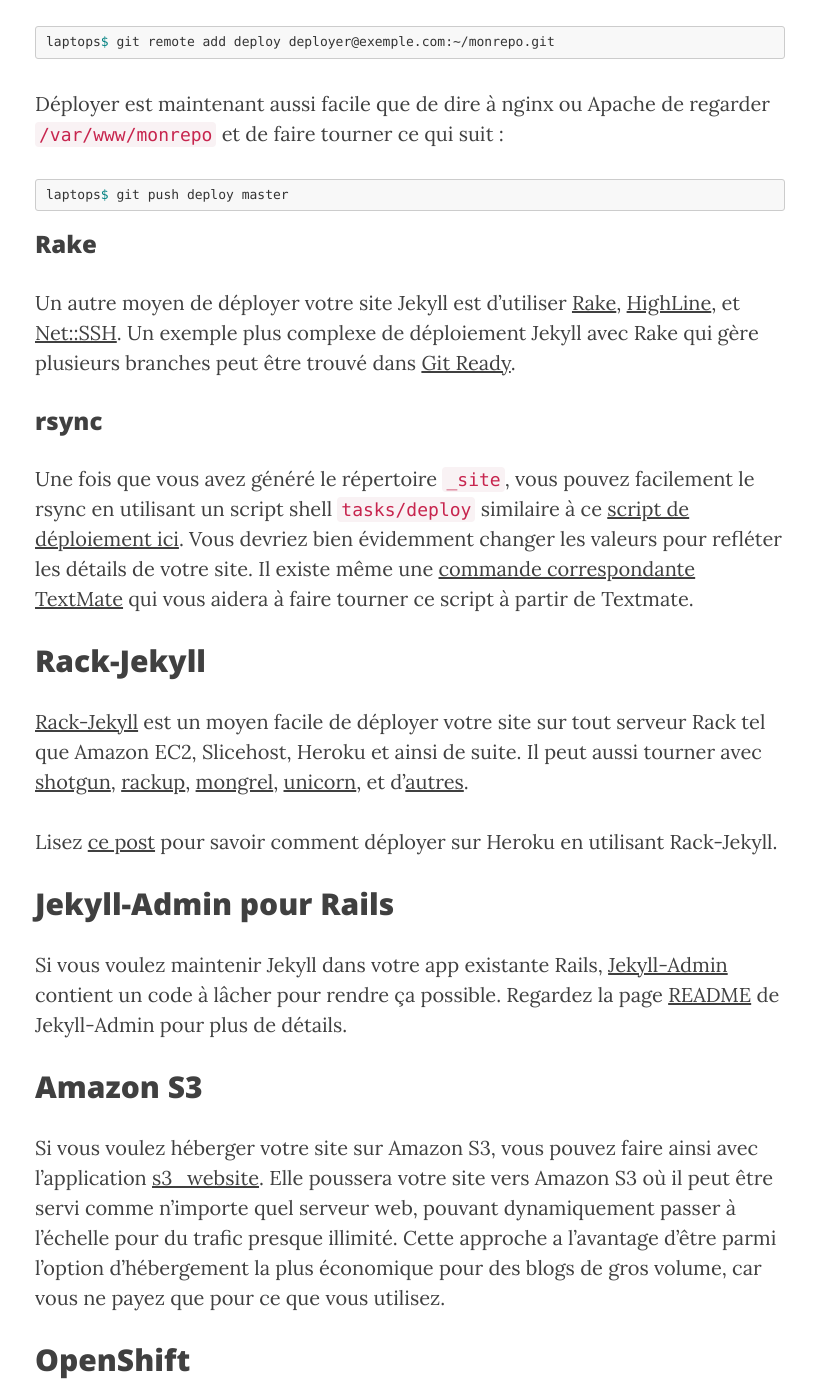
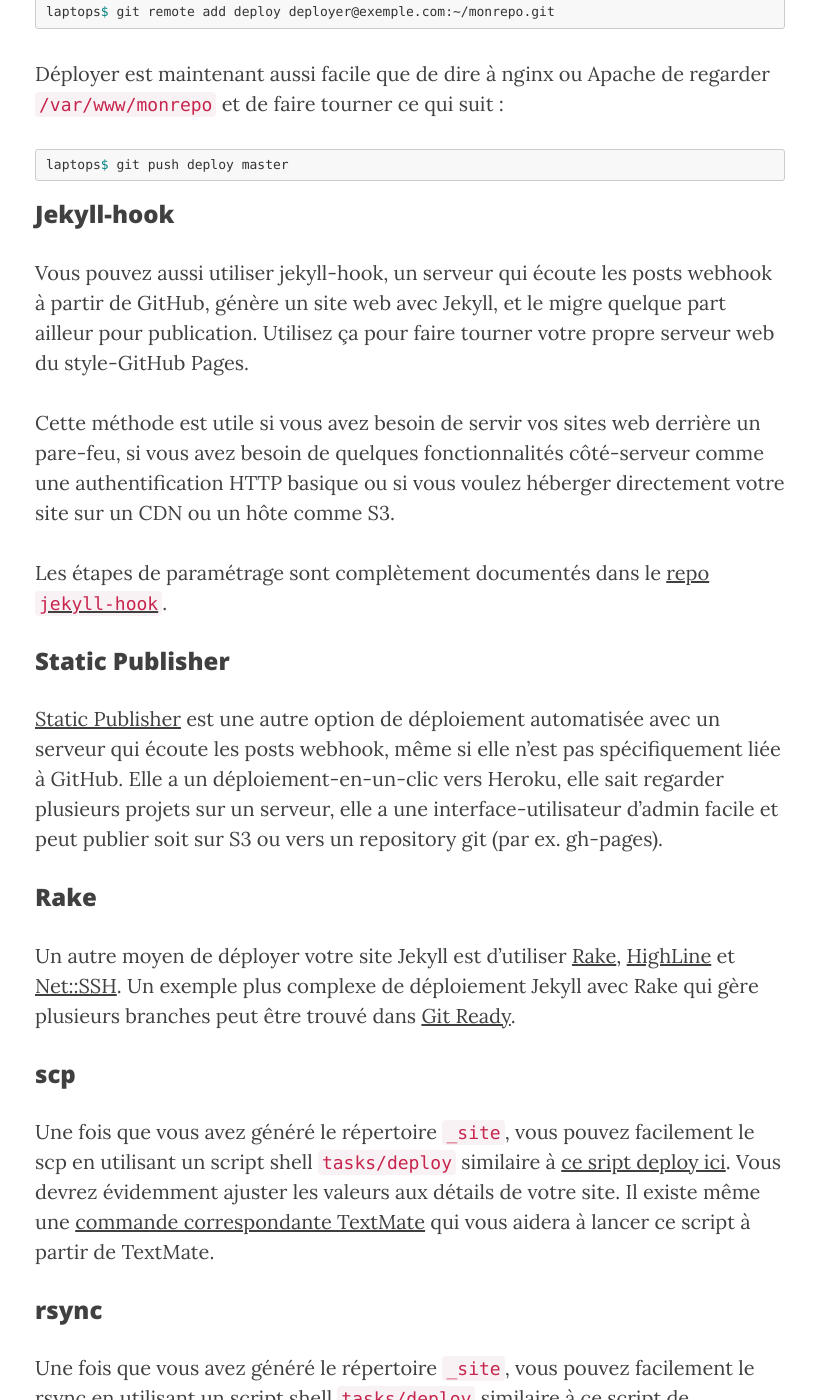
Before and after one commit to ChristopheDucamp/xtof-clean-blog, a Jekyll site: the page built from _posts/2014-01-12-deploiement-Jekyll.markdown, in a window 1280 px wide and 1400 px high, scrolled down 3153 px. Shown: the whole window, without its empty margins (230-1046 px from the left). Built offline with Jekyll 4.4.1, drawn with Linux system fonts in a browser that asks for light colours; nearby versions of some CDN libraries; comment, search, counter and statistics services are not loaded; some of the changed text lies outside the part shown.

Commit message:
Updated 2014-01-12-deploiement-Jekyll.markdown

```diff
--- a/_posts/2014-01-12-deploiement-Jekyll.markdown
+++ b/_posts/2014-01-12-deploiement-Jekyll.markdown
@@ -36,7 +39,6 @@ ftp_passive: false
 
 Pour générer le site et le déployer, il me suffit alors de reprendre la ligne de commande, de me placer à la racine du projet puis de taper la commande :
 
-
 {% highlight bash %}
 $ glynn
 {% endhighlight %}
@@ -46,24 +48,23 @@ $ glynn
 
 ## Serveur web auto-géré
 
-Si vous avez un accès direct au serveur de déploiement, le processus est en fait le même, si ce n'est que vous pourriez disposer d'autres méthodes vous étant réservées
-(comme des accès `scp`, ou même un accès direct au système de fichiers). Souvenez-vous simplement de vous assurer que les contenus du répertoire `_site` généré soient placés dans le bon répertoire web racine de votre serveur web.
+Si vous avez un accès direct au serveur web de déploiement, le processus est en fait le même, si ce n'est que vous pourriez disposer d'autres méthodes vous étant réservées (comme des accès `scp`, ou même un accès direct au système de fichiers). Souvenez-vous simplement de vous assurer que les contenus du répertoire `_site` généré soient placés dans le bon répertoire web racine de votre serveur web.
 
 
 ##  Méthodes automatisées
 
-Il existe aussi un certain nombre de moyens pour automatiser facilement le déploiement d'un site Jekyll. Si vous avez une autre méthode non listée ci-dessous, nous adorerions l'ajouter si vous [y avez contribué](../contributing/) afin que tous les autres puissent aussi en profiter.
+Il existe aussi un certain nombre de moyens pour automatiser facilement le déploiement d'un site Jekyll. Si vous avez une autre méthode non listée ci-dessous, nous adorerions l'ajouter si vous [y avez contribué](http://jekyllrb.com/docs/contributing/) afin que tous les autres puissent aussi en profiter.
 
 ###  Git post-update hook
 
 Si vous stockez votre site jekyll dans [Git](http://git-scm.com/) (vous utilisez un contrôle de version, non ?), il est vraiment facile d'automatiser le processus de déploiement en réglant un hook de mise-à-jour-post dans votre dépôt Git, [comme ceci](http://web.archive.org/web/20091223025644/http://www.taknado.com/en/2009/03/26/deploying-a-jekyll-generated-site/).
 
-### Git post-receive hook
+### Git hook post-receive
 
 Pour faire qu'un serveur distant gère le déploiement pour vous à chaque fois que vous poussez des modifications en utilisant Git, vous pouvez créer un compte utilisateur qui dispose de toutes les clés publiques qui sont autorisées pour déployer dans son fichier `authorized_keys`.  Une fois cela mis en place, régler le hook post-receive se fait comme suit :
 
 {% highlight bash %}
-laptop$ ssh deployer@example.com
+laptop$ ssh deployer@exemple.com
 server$ mkdir monrepo.git
 server$ cd monrepo.git
 server$ git --bare init
@@ -84,7 +85,7 @@ rm -Rf $TMP_GIT_CLONE
 exit
 {% endhighlight %}
 
-Pour finir, faites tourner la commande suivante sur n'importe quel ordinateur d'utilisateur ayant de déployer en utilisant ce hook :
+Pour finir, faites tourner la commande suivante sur n'importe quel ordinateur d'utilisateur ayant besoin de déployer en utilisant ce hook :
 
 {% highlight bash %}
 laptops$ git remote add deploy deployer@exemple.com:~/monrepo.git
@@ -97,16 +98,94 @@ Déployer est maintenant aussi facile que de dire à nginx ou Apache de regarder
 laptops$ git push deploy master
 {% endhighlight %}
 
+### Jekyll-hook
+
+Vous pouvez aussi utiliser jekyll-hook, un serveur qui écoute les posts webhook à partir de GitHub, génère un site web avec Jekyll, et le migre quelque part ailleur pour publication. Utilisez ça pour faire tourner votre propre serveur web du style-GitHub Pages.
+
+Cette méthode est utile si vous avez besoin de servir vos sites web derrière un pare-feu, si vous avez besoin de quelques fonctionnalités côté-serveur comme une authentification HTTP basique ou si vous voulez héberger directement votre site sur un CDN ou un hôte comme S3.
+
+Les étapes de paramétrage sont complètement documentés dans le
+[repo `jekyll-hook`](https://github.com/developmentseed/jekyll-hook).
+
+### Static Publisher
+
+[Static Publisher](https://github.com/static-publisher/static-publisher) est une autre option de déploiement automatisée avec un serveur qui écoute les posts webhook, même si elle n'est pas spécifiquement liée à GitHub. Elle a un déploiement-en-un-clic vers Heroku, elle sait regarder plusieurs projets sur un serveur, elle a une interface-utilisateur d'admin facile et peut publier soit sur S3 ou vers un repository git (par ex. gh-pages).
+
 ### Rake
 
-Un autre moyen de déployer votre site Jekyll est d'utiliser [Rake](https://github.com/jimweirich/rake), [HighLine](https://github.com/JEG2/highline), et [Net::SSH](http://net-ssh.rubyforge.org/). Un exemple plus complexe de déploiement Jekyll avec Rake qui gère plusieurs branches peut être trouvé dans [Git Ready](https://github.com/gitready/gitready/blob/cdfbc4ec5321ff8d18c3ce936e9c749dbbc4f190/Rakefile).
+Un autre moyen de déployer votre site Jekyll est d'utiliser [Rake](https://github.com/jimweirich/rake), [HighLine](https://github.com/JEG2/highline) et [Net::SSH](http://net-ssh.rubyforge.org/). Un exemple plus complexe de déploiement Jekyll avec Rake qui gère plusieurs branches peut être trouvé dans [Git Ready](https://github.com/gitready/gitready/blob/cdfbc4ec5321ff8d18c3ce936e9c749dbbc4f190/Rakefile).
+
+### scp
+
+Une fois que vous avez généré le répertoire `_site`, vous pouvez facilement le scp en utilisant un script shell `tasks/deploy` similaire à [ce sript deploy ici](https://github.com/henrik/henrik.nyh.se/blob/master/script/deploy). Vous devrez évidemment ajuster les valeurs aux détails de votre site. Il existe même une [commande correspondante TextMate](http://gist.github.com/214959) qui vous aidera à lancer ce script à partir de TextMate.
 
 ### rsync
 
 Une fois que vous avez généré le répertoire `_site`, vous pouvez facilement le rsync en utilisant un script shell `tasks/deploy` similaire à ce
-[script de déploiement ici](http://github.com/henrik/henrik.nyh.se/blob/master/tasks/deploy).
-Vous devriez bien évidemment changer les valeurs pour refléter les détails de votre site.
-Il existe même une [commande correspondante TextMate](http://gist.github.com/214959) qui vous aidera à faire tourner ce script à partir de Textmate.
+[script de déploiement ici](https://github.com/vitalyrepin/vrepinblog/blob/master/transfer.sh).
+Vous devrez bien évidemment changer les valeurs pour refléter les détails de votre site.
+
+L'autorisation basée-sur-Certificat est un autre moyen de simplifier le processus de publication. Cela a du sens de restreindre l'accès rsync uniquement au répertoire qui est supposé être synchronisé. Ceci peut être fait en utilisant rrsync.
+
+#### Étape 1 : Installer sur votre répertoire home (côté-serveur)
+
+S'il n'est pas déjà installé par votre hébergeur, vous pouvez faire ça vous-même :
+
+- [Téléchargez rrsync](http://ftp.samba.org/pub/unpacked/rsync/support/rrsync)
+- Placez-le dans le sous-répertoire `bin` de votre répertoire home  (`~/bin`)
+- Rendez-le exécutable (`chmod +x`)
+
+#### Étape 2 : Régler l'accès SSH basé-sur-certificat (côté serveur)
+
+Ce [processus](https://wiki.gentoo.org/wiki/SSH#Passwordless_Authentication) est décrit en ligne à plusieurs endroits. Ce qui diffère de l'approche typique, c'est de placer l'autorisation basée-sur-certificat dans `~/.ssh/authorized_keys`. Ensuite, lancez `rrsync` et fournissez-le avec le répertoire avec lequel il devra avoir accès en lecture-écriture sur :
+
+{% highlight bash %}
+command="$HOME/bin/rrsync <folder>",no-agent-forwarding,no-port-forwarding,no-pty,no-user-rc,no-X11-forwarding ssh-rsa <cert>
+{% endhighlight %}
+
+`<folder>` est le chemin vers votre site, par exemple, `~/public_html/you.org/blog-html/`.
+
+#### Étape 3 : Rsync (côté-client)
+
+Ajoutez le script `deploy` vers le répertoire source du site source:
+
+{% highlight bash %}
+#!/bin/sh
+
+rsync -crvz --rsh=ssh -p2222' --delete-after --delete-excluded   <folder> <user>@<site>:
+{% endhighlight %}
+
+Les paramètres de ligne de commande sont :
+
+- `--rsh=ssh -p2222` &mdash; Le port pour l'accès SSH. Requis si votre hôte utilise un port différent que celui par défaut (par ex., HostGator)
+- `<folder>` &mdash; Le nom du répertoire output local (par défaut vers `_site`)
+- `<user>` &mdash; Le nom d'utilisateur pour votre compte d'hébergement
+- `<site>` &mdash; Votre serveur d'hébergement
+
+En utilisant ce réglage, vous pourriez lancer la ligne de commande qui suit :
+
+{% highlight bash %}
+rsync -crvz --rsh='ssh -p2222' --delete-after --delete-excluded   _site/ hostuser@example.org:
+{% endhighlight %}
+
+N'oubliez pas le signe deux-points `:` après le nom du serveur !
+
+#### Étape 4 (Facultative) : Exclure le script de transfert de la copie vers le répertoire de sortie.
+
+Cette étape est recommandée si vous utilisez ces instructions pour déployer votre site. Si vous placez le script `deploy` dans le répertoire root de votre projet, Jekyll le copiera dans le dossier output. Ce comportement peut être modifié dans `_config.yml`.
+
+Ajoutez simplement la ligne qui suit :
+
+{% highlight yaml %}
+# Do not copy these files to the output directory
+exclude: ["deploy"]
+{% endhighlight %}
+
+Alternativement, vous pouvez utiliser un fichier `rsync-exclude.txt` pour contrôler quels fichiers seront transférés sur votre serveur.
+
+#### Fait !
+
+Maintenant, il est possible de publier votre site web simplement en lançant le script de commande `deploy`. Si votre certificat SSH est [protégé par une phrase-passe](https://martin.kleppmann.com/2013/05/24/improving-security-of-ssh-private-keys.html), elle vous sera demandée au moment de l'exécution du script.
 
 
 ## Rack-Jekyll
@@ -135,3 +214,12 @@ Si vous souhaitez déployer votre site sur OpenShift, il y a [une cartouche pour
 ##ProTruc : Pour un hébergement Jekyll zéro-tracas, utilisez les Pages GitHub
 
 Les Pages GitHub sont motorisées en coulisses par Jekyll, par conséquent si vous cherchez un hébergement zéro-tracas, une solution à coût zéro, les Pages GitHub sont un moyen génial pour <a href="http://pages.github.com/">héberger gratuitement votre site web-motorisé-par-Jekyll</a>.
+
+
+## Kickster
+
+Utilisez [Kickster](http://kickster.nielsenramon.com/) pour des déploiement faciles (automatisés) vers les pages GitHub si vous utilisez des plugins non supportés sur les Pages GitHub.
+
+Kickster fournit un réglage de projet Jekyll basique avec les meilleures pratiques et des outils utiles d'optimisation pour la qualité globale de votre projet. Kickster est livré avec des scripts automatisés et sans souci pour GitHub pages.
+
+Régler Kickster est très facile, installez simplement la gem et vous êtes prêt à partir. Plus de documentation peut être trouvée [ici](https://github.com/nielsenramon/kickster#kickster). Si vous ne voulez pas utilisere la gem ou démarrer un nouveau projet, vous pouvez juste copier-coller les scripts de déploiement pour [Travis CI](https://github.com/nielsenramon/kickster/tree/master/snippets/travis) ou [Circle CI](https://github.com/nielsenramon/kickster#automated-deployment-with-circle-ci).
```
Also changed, not shown: other parts of _posts/2014-01-12-deploiement-Jekyll.markdown (+10 -7 lines).
